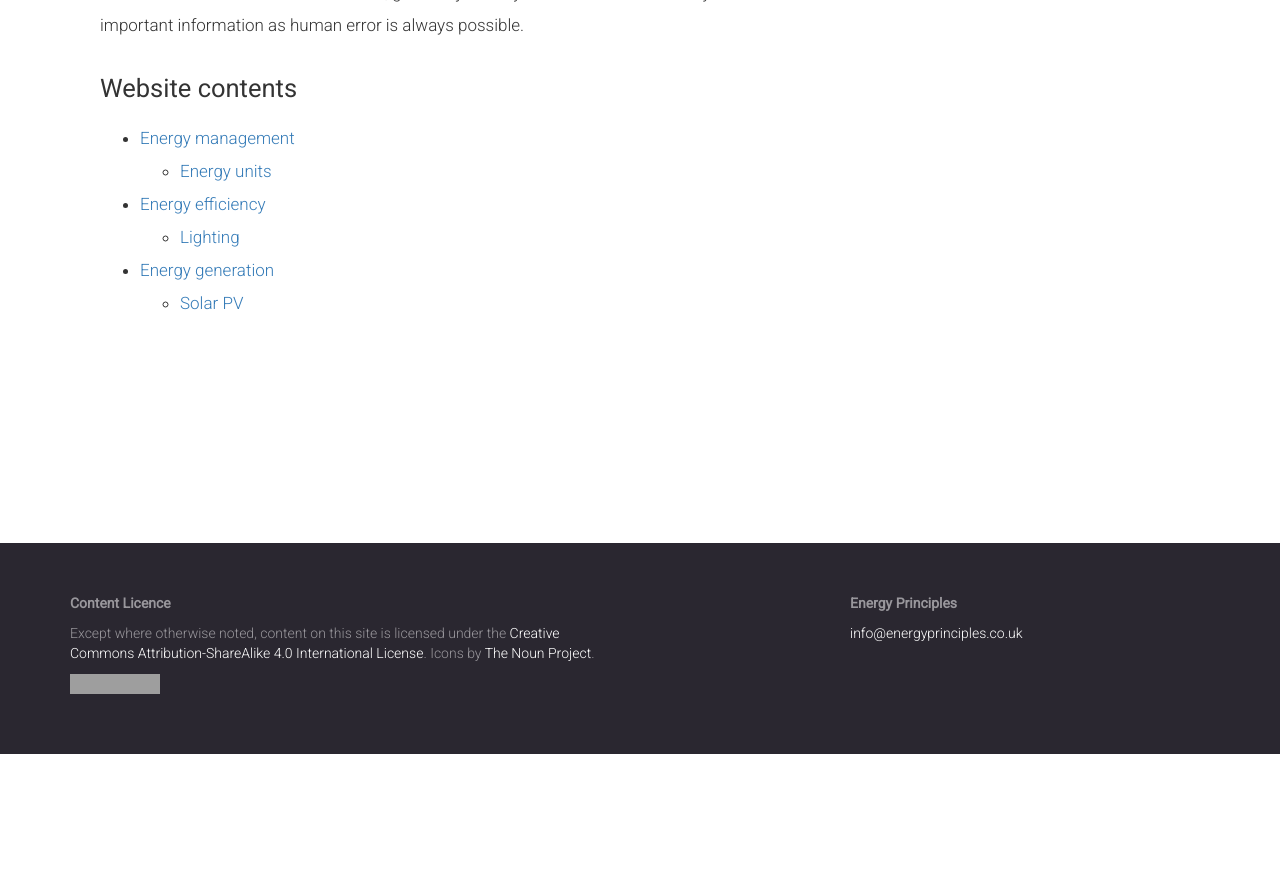
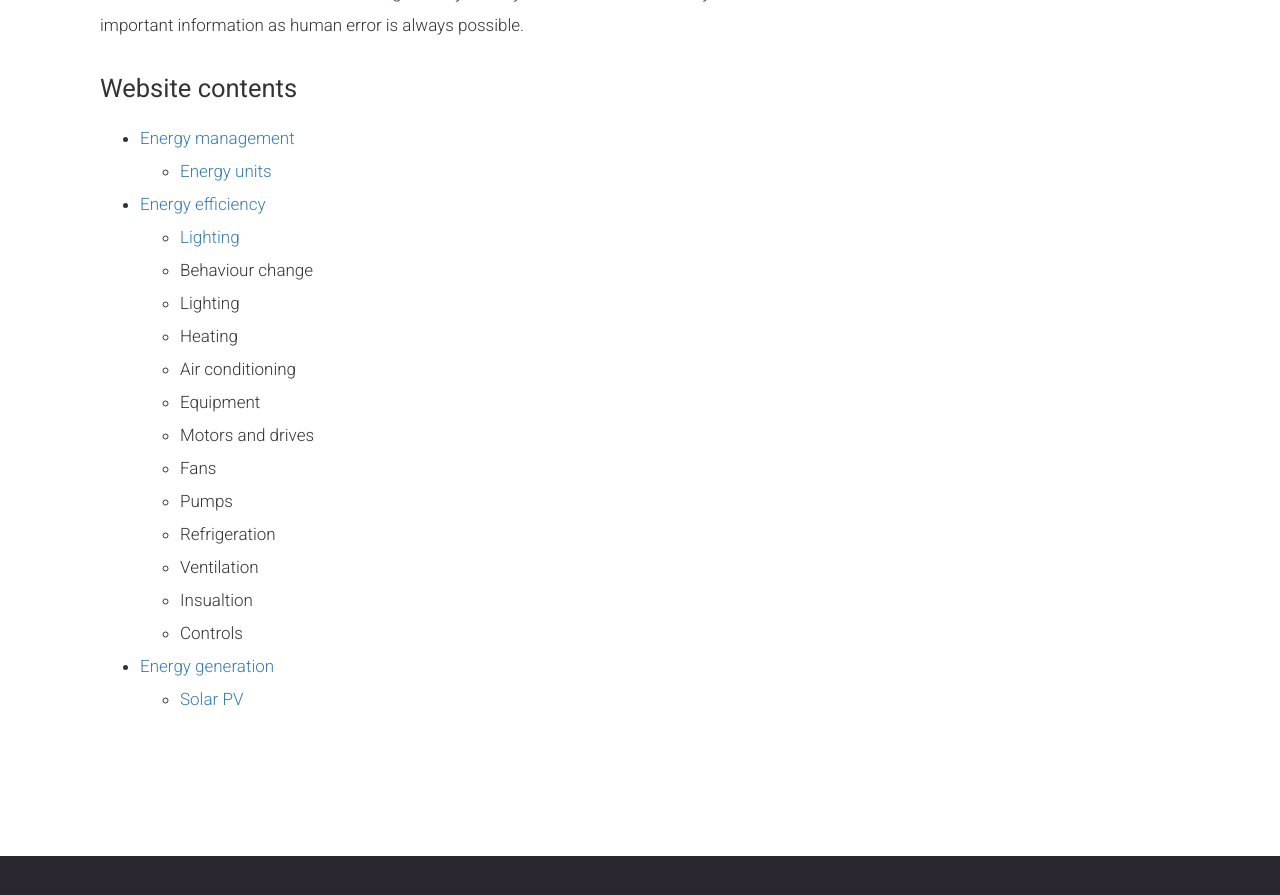
Before and after one commit to energyprinciples/energyprinciples.github.io, a Jekyll site: the page built from index.md, in a window 1280 px wide and 900 px high, scrolled down 634 px. Shown: the top 895 px of the window. Built offline with Jekyll 4.4.1, drawn with Linux system fonts in a browser that asks for light colours; nearby versions of some CDN libraries; our own code applies the rules of GitHub Pages for plain Markdown files; before the commit the page ends 1388 px from its top, so only the background shows below that; grey boxes are pictures that could not be loaded.

Commit message:
Update index.md

```diff
--- a/index.md
+++ b/index.md
@@ -21,5 +21,17 @@ Feel free to use this site as a reference, guide or just for your interest. Plea
    - [Energy units](energy-units)
  - [Energy efficiency](energy-efficiency)
    - [Lighting](energy-efficiency/lighting)
+   - Behaviour change
+   - Lighting
+   - Heating
+   - Air conditioning
+   - Equipment
+   - Motors and drives
+    - Fans
+    - Pumps
+   - Refrigeration
+   - Ventilation
+   - Insualtion
+   - Controls
  - [Energy generation](energy-generation)
    - [Solar PV](energy-generation/solar-pv)
```
